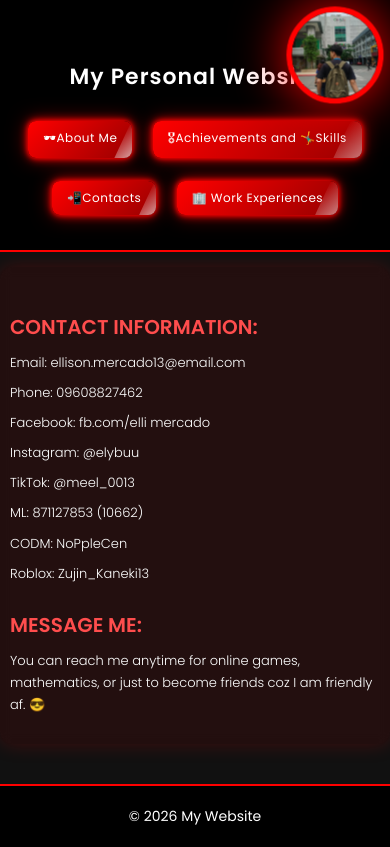
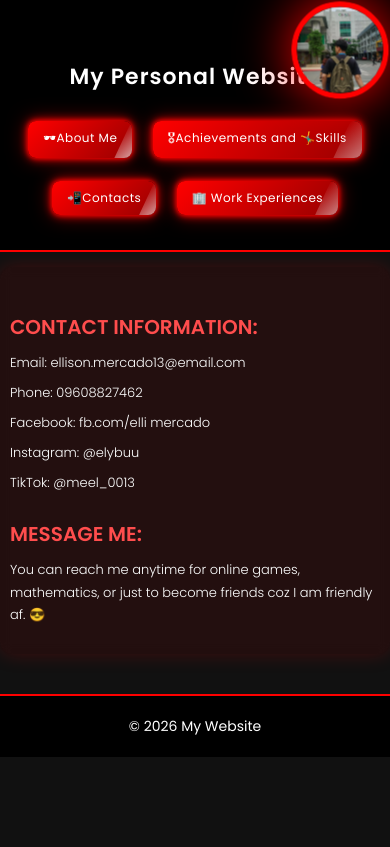
Before and after one commit to elybuu8/IT-website-, a plain HTML site: page contacts.html in a window 390 px wide. Drawn offline with Linux system fonts and the light colour scheme.

Commit message:
contacts.html

```diff
--- a/contacts.html
+++ b/contacts.html
@@ -5,6 +5,7 @@
 <meta name="viewport" content="width=device-width, initial-scale=1.0">
 <title>elpatronn😎😎</title>
 <link href="https://fonts.googleapis.com/css2?family=Poppins:wght@300;400;600&display=swap" rel="stylesheet">
+
 <style>
 /* RESET */
 * { margin:0; padding:0; box-sizing:border-box; }
@@ -25,8 +26,8 @@ body:not(.loaded){overflow:hidden;}
 body.loaded #preloader{opacity:0; visibility:hidden;}
 
 /* HEADER */
-header{position:relative; background:#000; padding:80px 20px 20px 20px; text-align:center; border-bottom:2px solid #ff0000;}
-header h1{font-size:36px;font-weight:600;letter-spacing:1px; position:relative; z-index:1;}
+header{position:relative; background:#000; padding:60px 20px 20px 20px; text-align:center; border-bottom:2px solid #ff0000;}
+header h1{font-size:36px;font-weight:600;letter-spacing:1px;}
 
 /* PROFILE PICTURE */
 .profile-pic{position:absolute; top:10px; right:20px; width:180px; height:180px; border-radius:50%; object-fit:cover; border:5px solid #ff0000; box-shadow:0 0 30px rgba(255,0,0,0.8); animation:pulseGlow 2s infinite alternate; z-index:10;}
@@ -50,7 +51,7 @@ footer{background:#000; padding:20px; text-align:center; border-top:2px solid #f
 
 /* RESPONSIVE */
 @media (max-width:768px){
-    .profile-pic{width:120px;height:120px;top:10px;right:10px;}
+    .profile-pic{width:120px;height:120px;top:5px;right:10px;}
     header h1{font-size:28px;}
     .nav-btn{padding:10px 20px;font-size:14px;}
     section{padding:30px 15px;margin:20px auto;}
@@ -58,8 +59,7 @@ footer{background:#000; padding:20px; text-align:center; border-top:2px solid #f
     section p{font-size:14px;}
 }
 @media (max-width:480px){
-    header{padding:60px 20px 20px 20px;}
-    .profile-pic{width:90px;height:90px;top:10px;right:10px;}
+    .profile-pic{width:90px;height:90px;top:5px;right:5px;}
     header h1{font-size:22px;}
     .nav-btn{padding:8px 15px;font-size:12px;}
     section{padding:20px 10px;margin:15px auto;}
@@ -93,9 +93,7 @@ footer{background:#000; padding:20px; text-align:center; border-top:2px solid #f
 <p>Facebook: fb.com/elli mercado</p>
 <p>Instagram: @elybuu</p>
 <p>TikTok: @meel_0013</p>
-<p>ML: 871127853 (10662)</p>
-<p>CODM: NoPpleCen</p>
-<p>Roblox: Zujin_Kaneki13</p>
+
 <h2>MESSAGE ME:</h2>
 <p>You can reach me anytime for online games, mathematics, or just to become friends coz I am friendly af. 😎</p>
 </section>
@@ -106,7 +104,7 @@ footer{background:#000; padding:20px; text-align:center; border-top:2px solid #f
 
 <script>
 window.addEventListener("load", function(){
-    setTimeout(()=>{ document.body.classList.add("loaded"); }, 1500);
+    setTimeout(()=>{ document.body.classList.add("loaded"); }, 400);
 });
 </script>
 </body>
```
